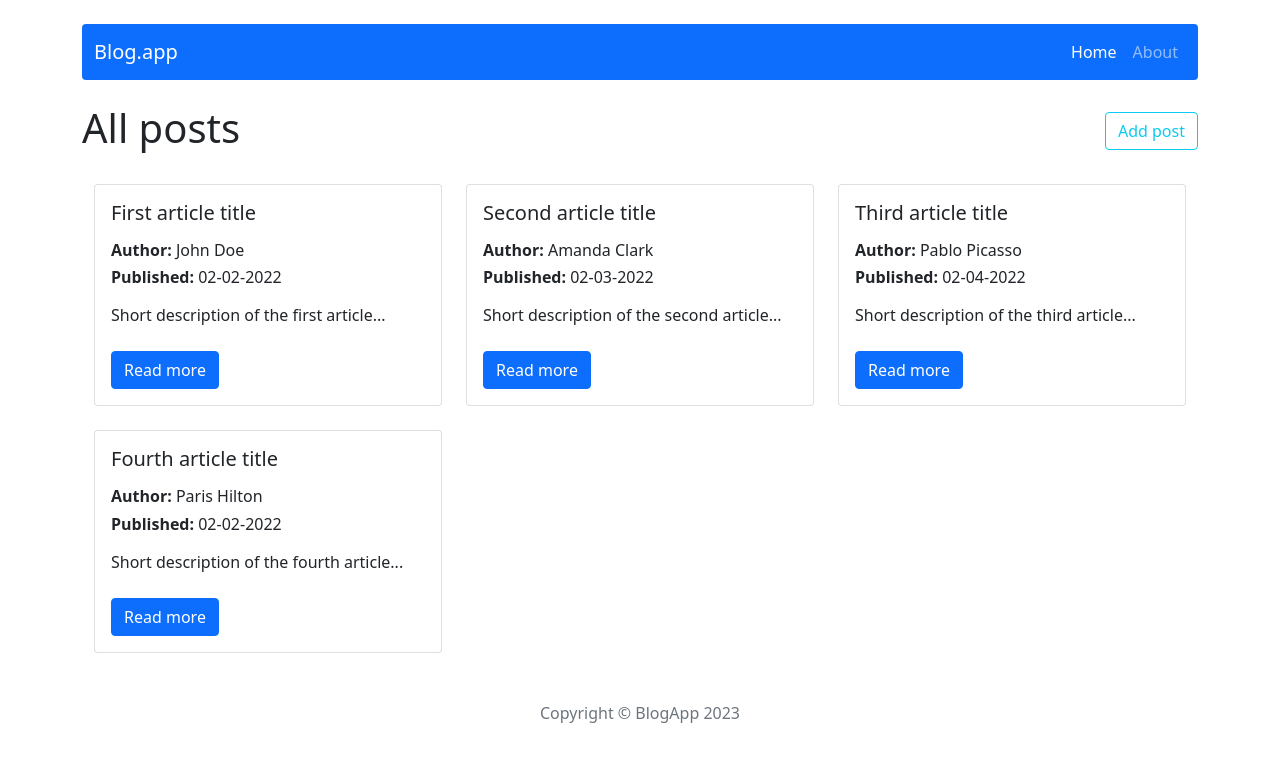
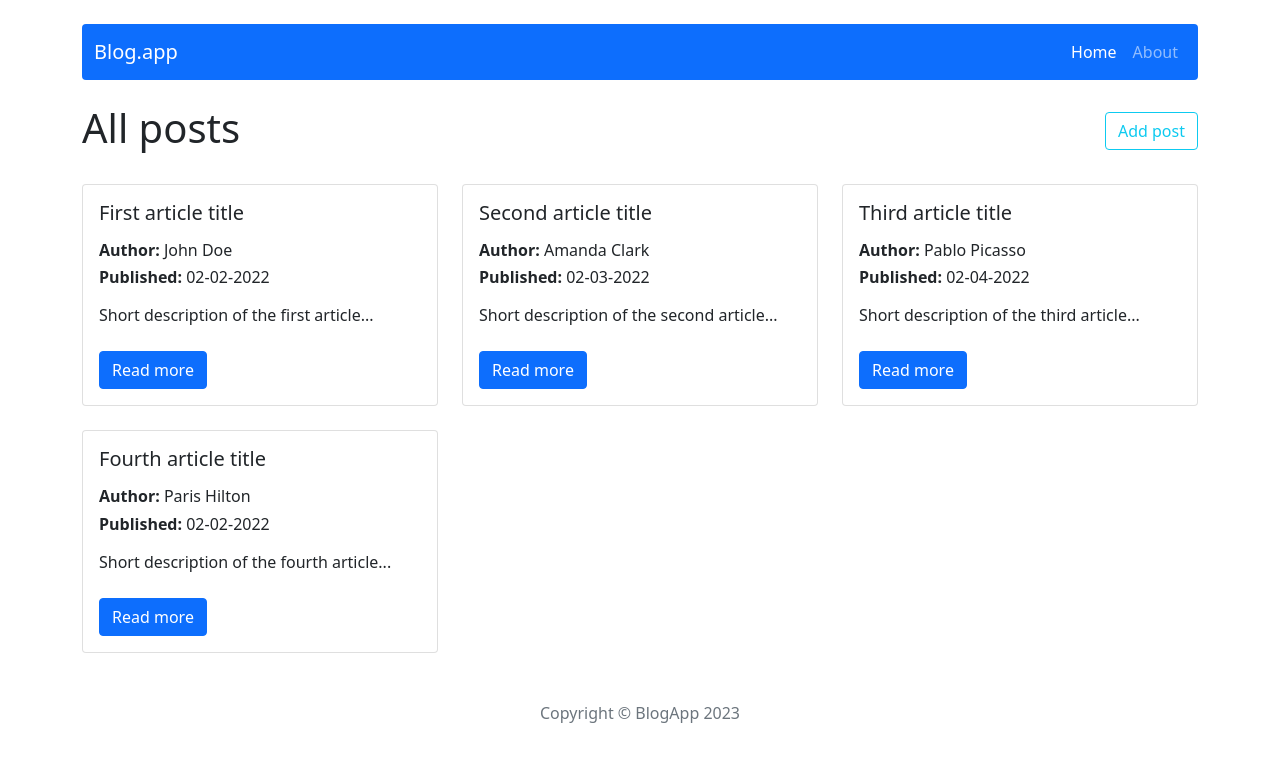
Before and after one commit to ewaolczak/react-blog, a React (Create React App) app: page / in a window 1280 px wide. Shown: the top 762 px of the page. Built offline with nearby package versions, Linux system fonts and the light colour scheme.

Commit message:
Fix padding, delete Container

```diff
--- a/src/components/func/PostsContainer/PostsContainer.js
+++ b/src/components/func/PostsContainer/PostsContainer.js
@@ -8,13 +8,11 @@ const PostsContainer = () => {
   const posts = useSelector(getAllPosts);
 
   return (
-    <Container className='d-flex justify-content-center flex-column'>
-      <Row>
-        {posts.map((post) => (
-          <PostSingle key={post.id} {...post} />
-        ))}
-      </Row>
-    </Container>
+    <Row>
+      {posts.map((post) => (
+        <PostSingle key={post.id} {...post} />
+      ))}
+    </Row>
   );
 };
 
```
